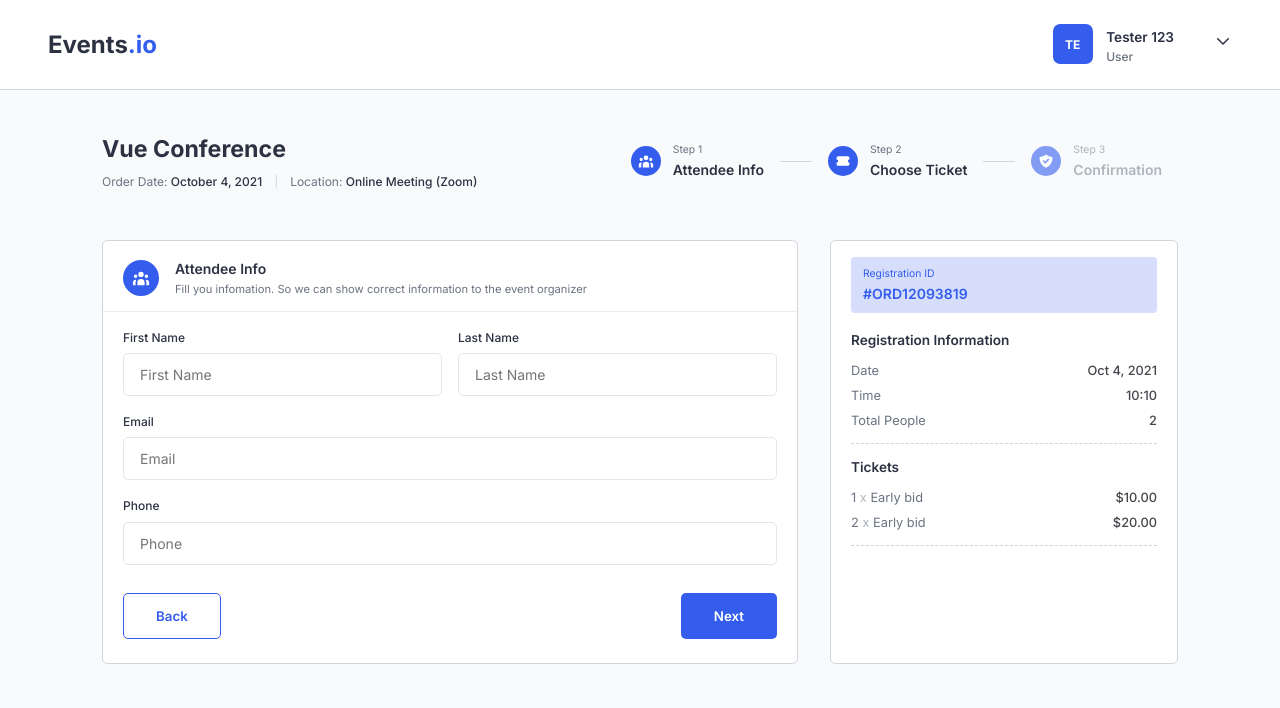
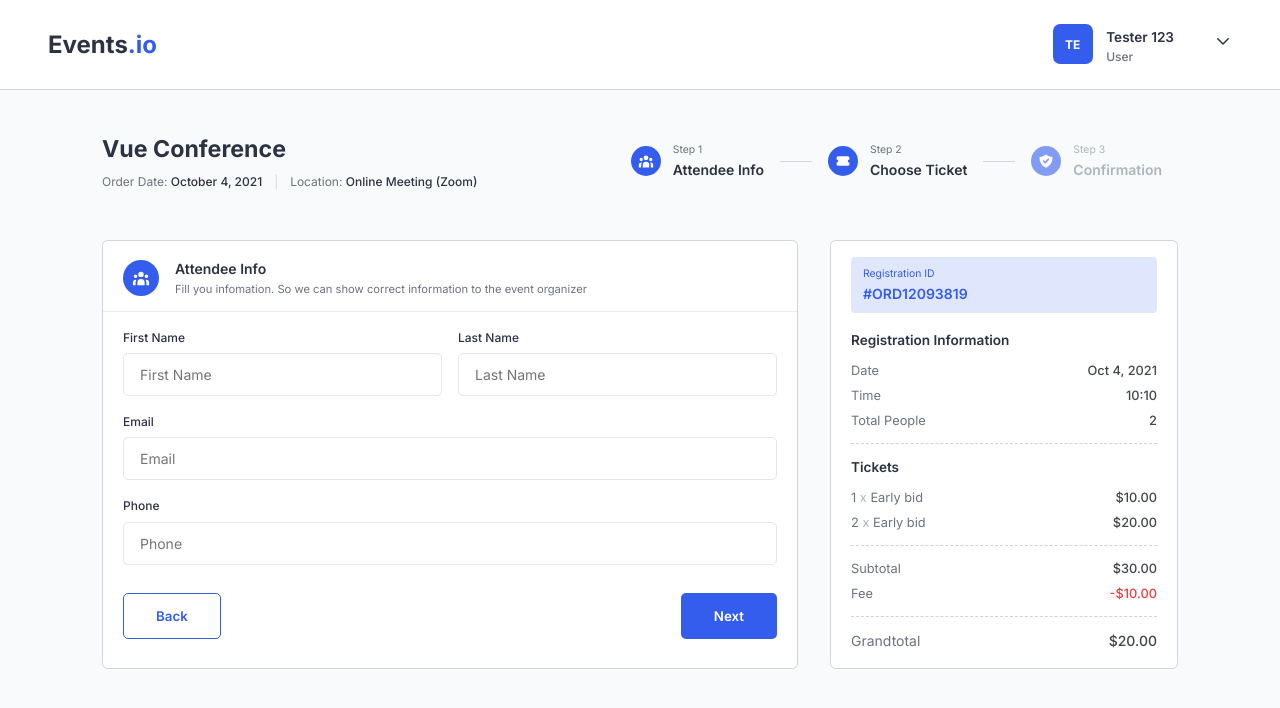
Before and after one commit to Erik3010/events.io, a React (Create React App) app: page /registration in a window 1280 px wide. Shown: the top 708 px of the page. Built offline with nearby package versions, Linux system fonts and the light colour scheme.

Commit message:
fix(style): css

```diff
--- a/src/pages/Registration/Registration.js
+++ b/src/pages/Registration/Registration.js
@@ -204,6 +204,55 @@ function Registration() {
                 </div>
               </div>
               <div className={styles["registration-summary-divider"]}></div>
+              <div className={styles["registration-summary-list"]}>
+                <div className={styles["registration-summary-list-content"]}>
+                  <div
+                    className={styles["registration-summary-list-content-item"]}
+                  >
+                    <span>Subtotal</span>
+                    <span
+                      className={
+                        styles["registration-summary-list-content-item-value"]
+                      }
+                    >
+                      $30.00
+                    </span>
+                  </div>
+                  <div
+                    className={styles["registration-summary-list-content-item"]}
+                  >
+                    <span>Fee</span>
+                    <span
+                      className={cx(
+                        styles["registration-summary-list-content-item-value"],
+                        "text-error"
+                      )}
+                    >
+                      -$10.00
+                    </span>
+                  </div>
+                </div>
+              </div>
+              <div className={styles["registration-summary-divider"]}></div>
+              <div className={styles["registration-summary-list"]}>
+                <div className={styles["registration-summary-list-content"]}>
+                  <div
+                    className={cx(
+                      styles["registration-summary-list-content-item"],
+                      styles["registration-summary-list-content-item-gtotal"]
+                    )}
+                  >
+                    <span>Grandtotal</span>
+                    <span
+                      className={
+                        styles["registration-summary-list-content-item-value"]
+                      }
+                    >
+                      $20.00
+                    </span>
+                  </div>
+                </div>
+              </div>
             </div>
           </div>
         </div>
--- a/src/pages/Registration/registration.module.scss
+++ b/src/pages/Registration/registration.module.scss
@@ -146,7 +146,7 @@
       &-summary {
         padding: 1rem 1.25rem;
         &-title {
-          background: rgba(52, 93, 238, 0.2);
+          background: rgba(52, 93, 238, 0.15);
           border-radius: 0.25rem;
           padding: 0.5rem 0.75rem;
           margin-bottom: 1rem;
@@ -185,6 +185,9 @@
                   color: $lightText;
                   font-weight: 500;
                 }
+                &-gtotal {
+                  font-size: 0.875rem;
+                }
               }
             }
           }
--- a/src/scss/global.scss
+++ b/src/scss/global.scss
@@ -70,11 +70,11 @@ a {
 }
 
 .text-primary {
-  color: $primary;
+  color: $primary !important;
 }
 
 .text-error {
-  color: $error;
+  color: $error !important;
 }
 
 .default-container {
```
